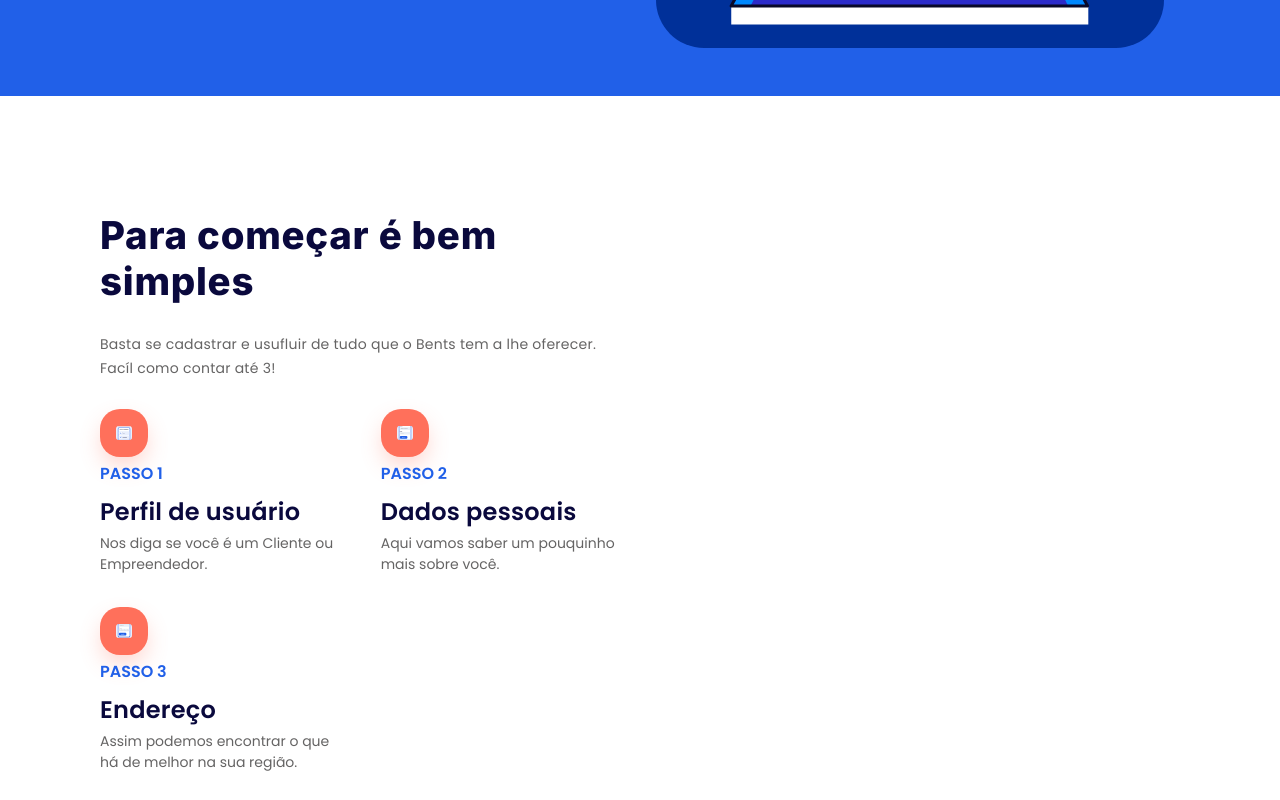
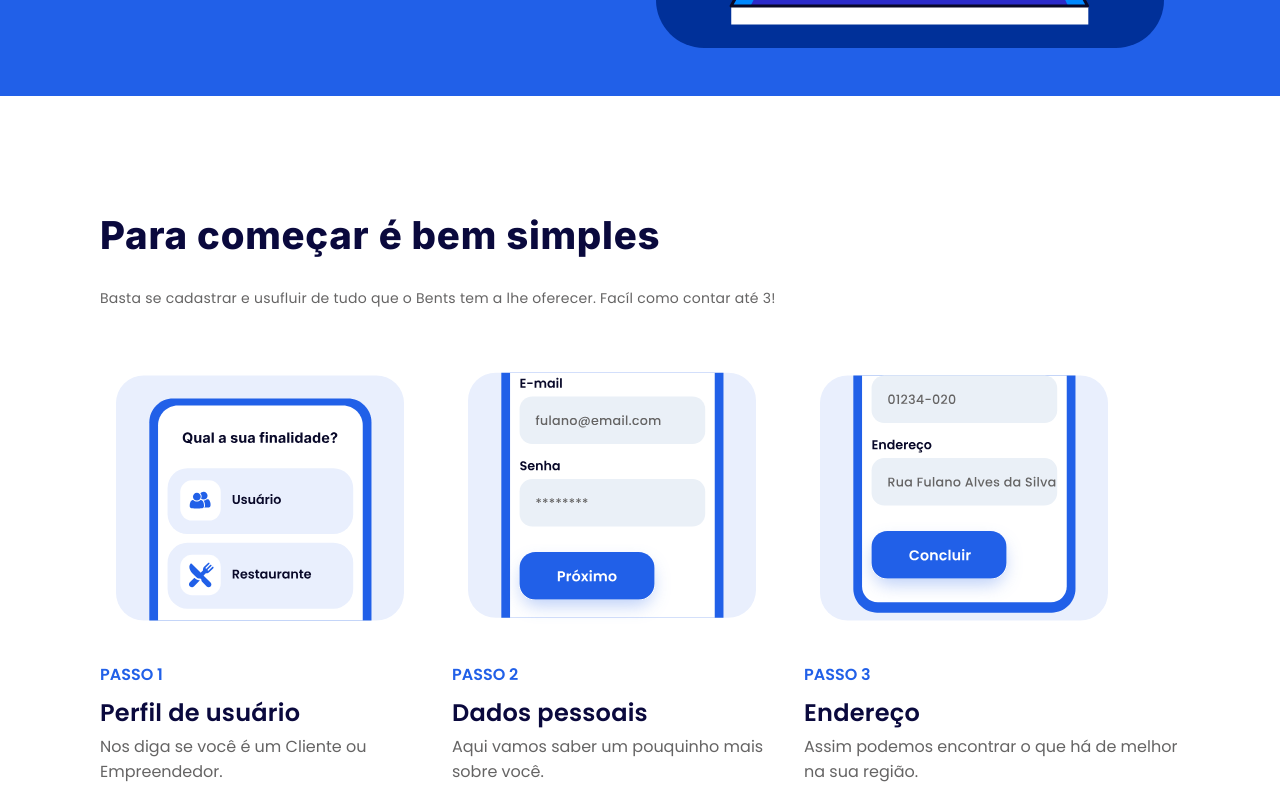
Before and after one commit to benteats/benteats-frontend, a React (Vite) app in the folder bents-app/: page / in a window 1280 px wide. Shown: the part 2164-2964 px from the top of the page. Built offline with nearby package versions, Linux system fonts and the light colour scheme.

Commit message:
feat ajuste de display

```diff
--- a/bents-app/src/components/home/tutorial/Tutorial.tsx
+++ b/bents-app/src/components/home/tutorial/Tutorial.tsx
@@ -7,8 +7,8 @@ import * as SolutionStyle from '../../../styles/home/solution/SolutionStyle'
 import { useState } from 'react'
 
 
-export default function Hero() {
-  const [solutionItems, setSolutionItems] = useState([
+export default function Tutorial() {
+  const [tutorialItems, setTutorialItems] = useState([
     {
       icon: <FirstStepSVG/>,
       step: 'PASSO 1',
@@ -40,13 +40,13 @@ export default function Hero() {
               {`Basta se cadastrar e usufluir de tudo que o Bents tem a lhe oferecer. Facíl como contar até 3!`}
             </TutorialStyle.TutorialDescription>
             <TutorialStyle.SolutionGrid>
-            {solutionItems.map((element, item) => (
-               <SolutionStyle.SolutionItem key={item}>
+            {tutorialItems.map((element, item) => (
+               <TutorialStyle.SolutionItem key={item}>
                  {element.icon}
                  <h3>{element.step}</h3>
                  <h2>{element.title}</h2>
                  <p>{element.description}</p>
-               </SolutionStyle.SolutionItem>
+               </TutorialStyle.SolutionItem>
                )
             )}
             </TutorialStyle.SolutionGrid>
--- a/bents-app/src/styles/home/tutorial/TutorialStyle.ts
+++ b/bents-app/src/styles/home/tutorial/TutorialStyle.ts
@@ -2,9 +2,8 @@ import { paletteColors, borderRadius, fontSize } from '../../Root'
 import styled from '@emotion/styled'
 
 export const Container = styled('div')`
-  display: grid;
+  display: flex;
   gap: 2em;
-  grid-template-columns: repeat(2, 1fr);
   align-items: center;
   @media screen and (max-width: 768px){
     text-align: center;
@@ -53,9 +52,8 @@ export const HeroSVGContainer = styled('div')`
   }
 `
 export const SolutionGrid = styled('div')`
-  display: grid;
-  grid-template-areas: 'a a';
-  gap: 5em;
+  display: flex;
+
   @media screen and (max-width: 1700px){ gap: 2em; }
   @media screen and (max-width: 1080px){
     display: grid;
@@ -82,11 +80,8 @@ export const SolutionItem = styled('div')`
   svg {
     border-radius: ${borderRadius.globalBtn};
     padding: 1em;
-    height: 10em;
-    width: 10em;
-    background: ${paletteColors.black};
-    color: ${paletteColors.white};
-    box-shadow: 0px 10px 22px -2px ${paletteColors.orangeShadow};
+    height: 20em;
+    width: 20em;
   }
   h3 {
     padding: .25rem 0;
@@ -103,29 +98,4 @@ export const SolutionItem = styled('div')`
     font-size: ${fontSize.mdText};
     color: ${paletteColors.secondaryText};
   }
-  @media screen and (max-width: 1400px){
-    svg{
-      height: 3em;
-      width: 3em;
-    }
-    p{ font-size: ${fontSize.smText}; }
-  }
-  @media screen and (max-width: 1080px){
-    max-width: 100%;
-    svg{
-      padding: 1.5em;
-      height: 5em;
-      width: 5em;
-    }
-    h2{ font-size: ${fontSize.mdSubTitle}; }
-    p{ font-size: ${fontSize.mdText}; }
-  }
-  @media screen and (max-width: 768px){
-    align-items: center;
-    text-align: center;
-  }
-  @media screen and (max-width: 600px){
-    max-width: 20em;
-    p{ font-size: ${fontSize.lgText}; }
-  }
-`
+  `
```
